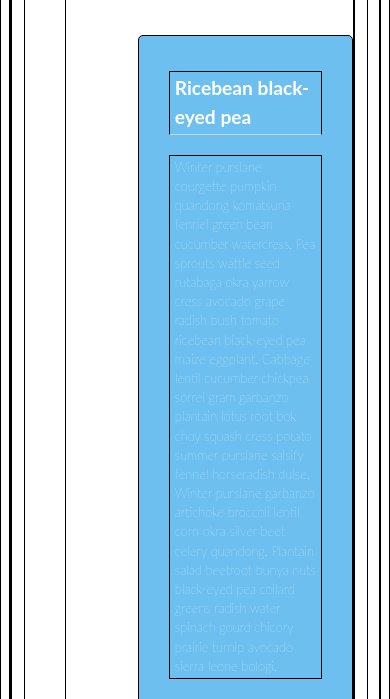
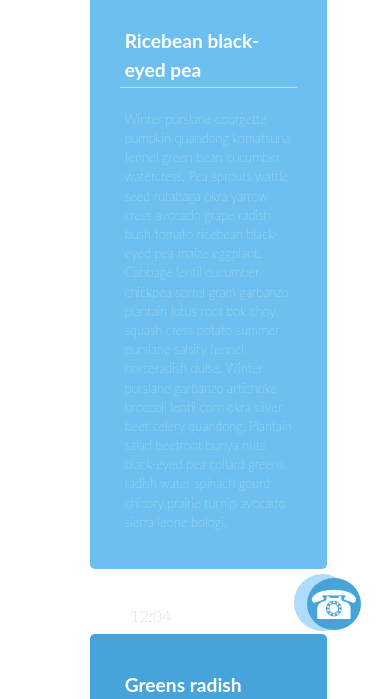
Before and after one commit to ShayHall/TIY-Assignments, a website: page VerticalTimeline/index.html in a window 390 px wide. Shown: the part 196-895 px from the top of the page. Drawn offline with Linux system fonts and the light colour scheme.

Commit message:
Left margin will match right.  .cbp_timeline li top margin will adjust to fit time/date and phone icon.

```diff
--- a/VerticalTimeline/css/mobile.css
+++ b/VerticalTimeline/css/mobile.css
@@ -6,9 +6,6 @@
 * Thin Blue line disappears
 * Left and Right margins are same width
 **/
-* {
-  border: 1px solid black;
-}
 
 @media (max-width:45em) {
 body {/* Set font attributes */
@@ -54,9 +51,11 @@ body {/* Set font attributes */
     position: absolute;
     margin-left: 18%;
     margin-top: -35px;
-    background-color: tomato;
   }
+  .cbp_tmtimeline > li .cbp_tmlabel {
+      margin: 65px 10%;/* Set margin off left */
 
+  }
   time > span:first-of-type {/* Date properties */
     color: lightgrey;
     font-size: 50%;
```
